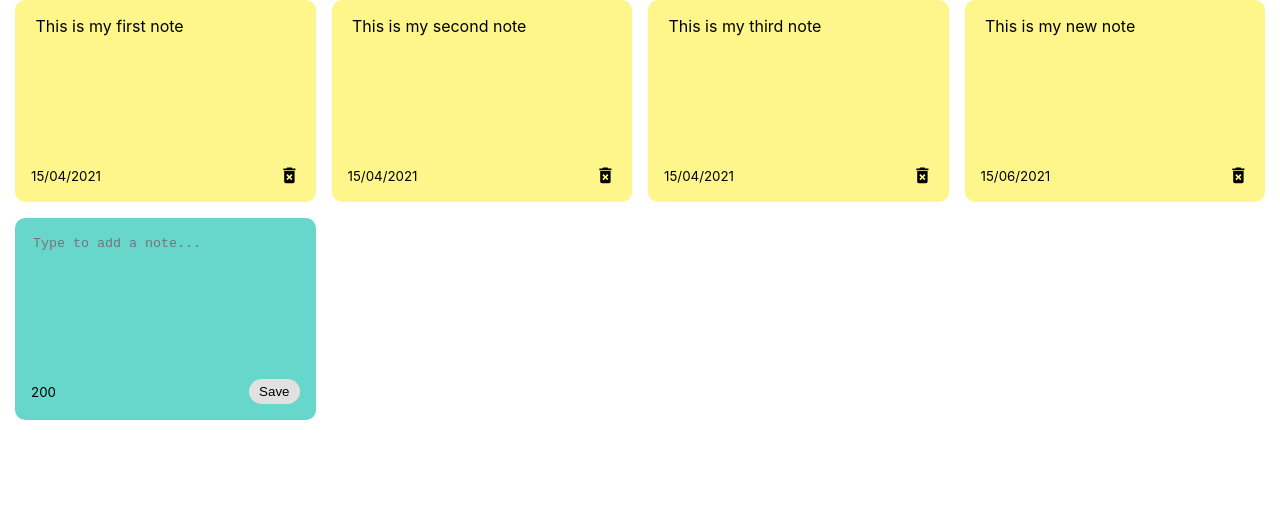
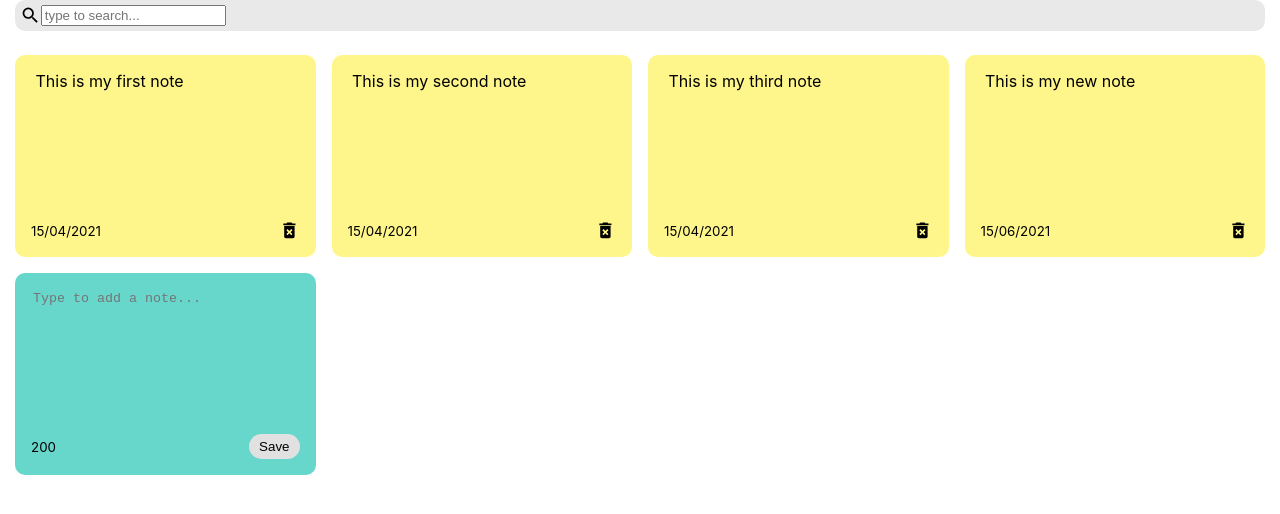
Before and after one commit to CodeRyliCode/MyDailyIntentions, a React (Create React App) app: page / in a window 1280 px wide. Shown: the top 514 px of the page. Built offline with nearby package versions, Linux system fonts and the light colour scheme.

Commit message:
filtering search bar

```diff
--- a/src/App.js
+++ b/src/App.js
@@ -1,6 +1,7 @@
 import { useState } from "react";
 import { nanoid } from "nanoid";
 import NotesList from "./components/NotesList";
+import Search from "./components/Search";
 
 const App = () => {
 	const [notes, setNotes] = useState([
@@ -26,6 +27,8 @@
 		},
 	]);
 
+const [searchText, setSearchText] = useState('');
+
 const addNote = (text) => {
 const date =new Date();
 const newNote = {
@@ -44,7 +47,9 @@
 
 	return (
 		<div className="container">
-			<NotesList notes={notes}
+			<Search handleSearchNote={setSearchText} />
+			<NotesList
+			notes={notes.filter((note)=> note.text.toLowerCase().includes(searchText))}
 			handleAddNote={addNote}
 			handleDeleteNote={deleteNote}/>
 		</div>
--- /dev/null
+++ b/src/components/Search.js
@@ -0,0 +1,13 @@
+import React from "react";
+import { MdSearch } from "react-icons/md";
+
+const Search = ({ handleSearchNote }) => {
+	return (
+		<div className="search">
+			<MdSearch className="search-icons" size="1.3em" />
+			<input onChange={(event)=>handleSearchNote(event.target.value)}type="text" placeholder="type to search..." />
+		</div>
+	);
+};
+
+export default Search;
--- a/src/index.css
+++ b/src/index.css
@@ -79,3 +79,21 @@
     cursor: pointer;
 
 }
+
+.search{
+  display: flex;
+  align-items: center;
+  background-color: rgb(233, 233, 233);
+  border-radius: 10px;
+  padding: 5px;
+  margin-bottom: 1.5em;
+}
+
+.search-input {
+  border: none;
+  background-color: rgb(233, 233, 233);
+}
+
+.search-input:focus{
+  outline: none;
+}
```
